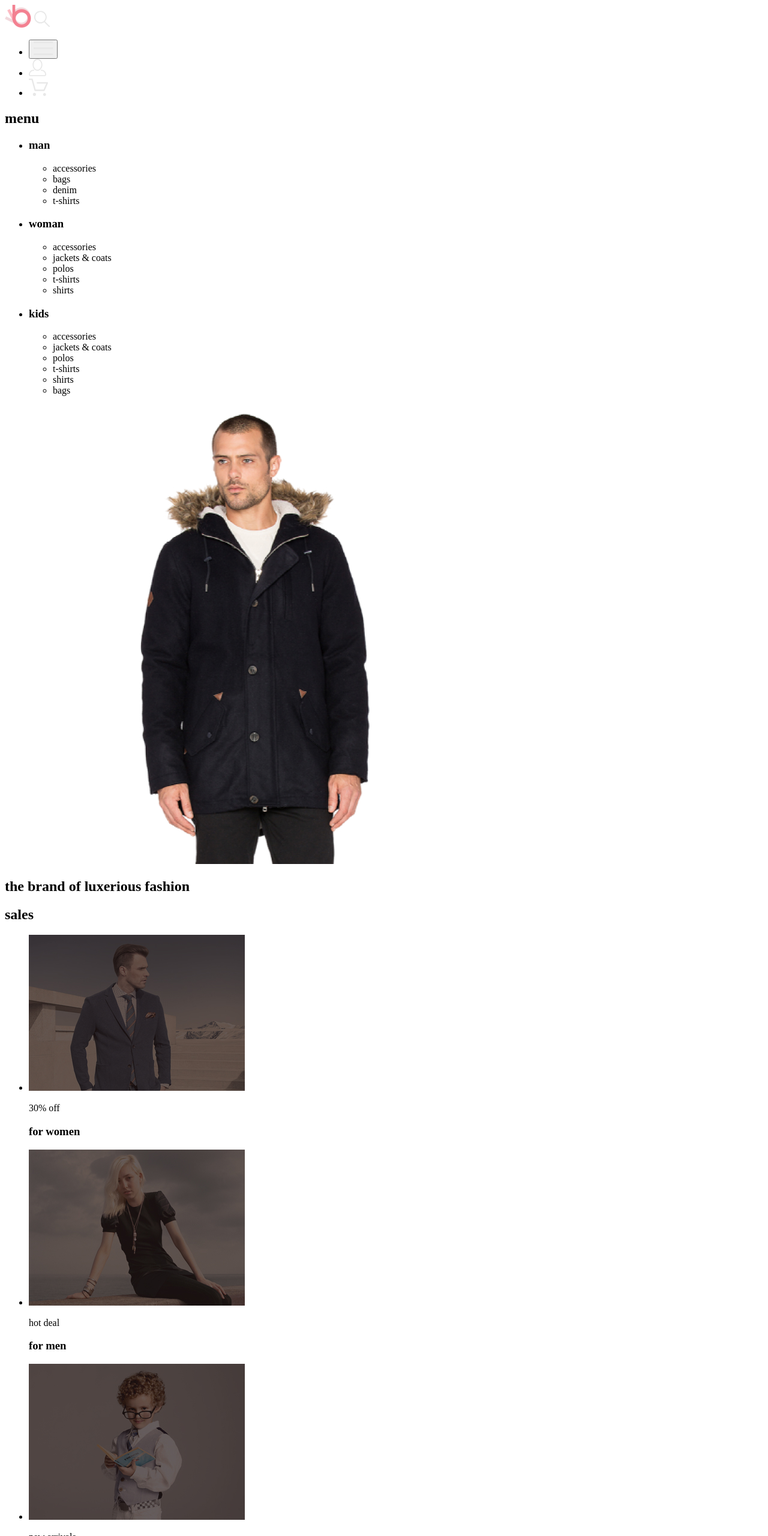
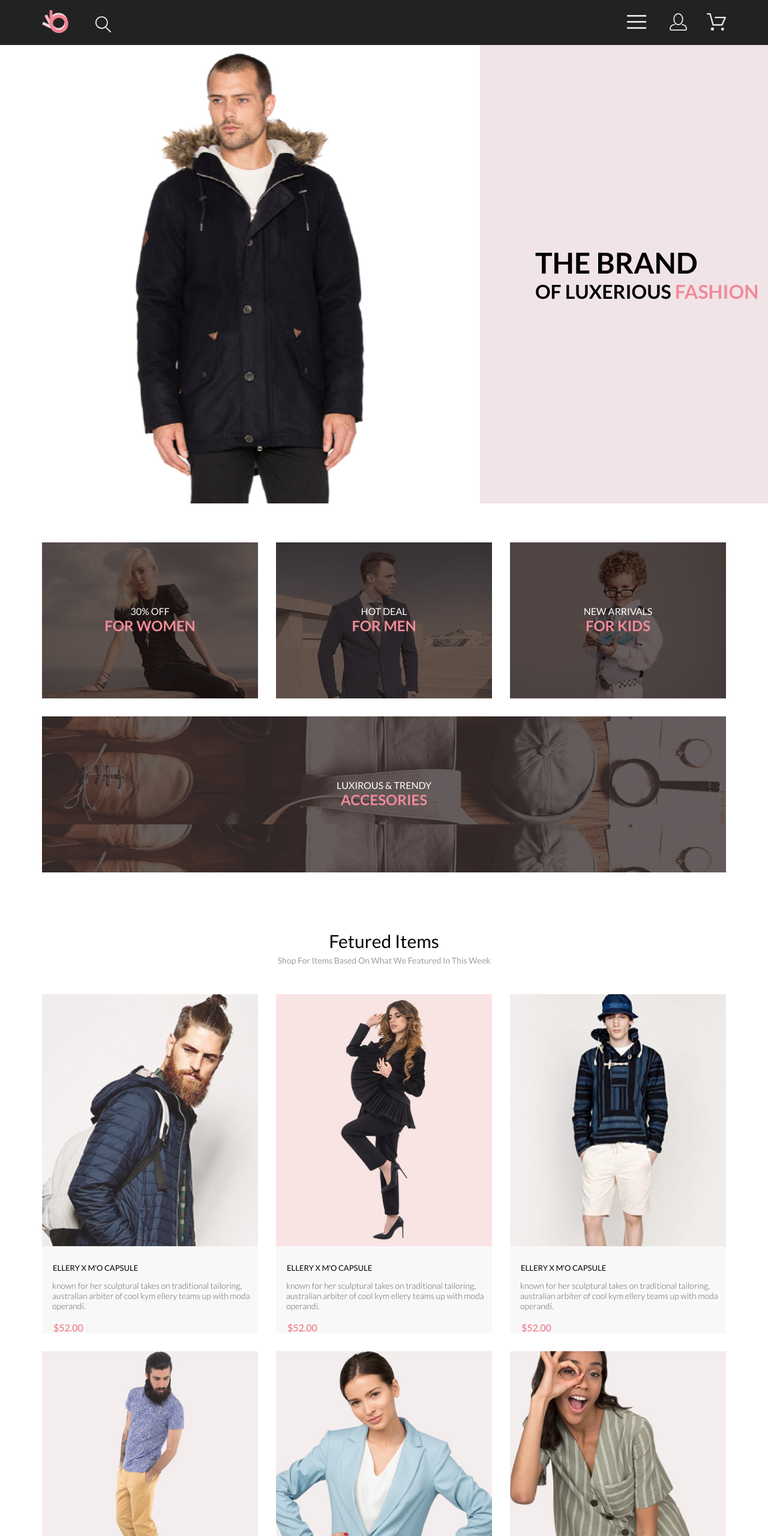
Before and after one commit to PavelKulpinov/shop-21.03, a plain HTML site: page index.html in a window 1280 px wide. Shown: the top 2560 px of the page at 60% size. Drawn offline with Linux system fonts and the light colour scheme.

Commit message:
2 урок

```diff
--- /dev/null
+++ b/css/reset.css
@@ -0,0 +1,47 @@
+/* http://meyerweb.com/eric/tools/css/reset/
+   v2.0 | 20110126
+   License: none (public domain)
+*/
+
+html, body, div, span, applet, object, iframe,
+h1, h2, h3, h4, h5, h6, p, blockquote, pre,
+a, abbr, acronym, address, big, cite, code,
+del, dfn, em, img, ins, kbd, q, s, samp,
+small, strike, strong, sub, sup, tt, var,
+b, u, i, center,
+dl, dt, dd, ol, ul, li,
+fieldset, form, label, legend,
+table, caption, tbody, tfoot, thead, tr, th, td,
+article, aside, canvas, details, embed,
+figure, figcaption, footer, header, hgroup,
+menu, nav, output, ruby, section, summary,
+time, mark, audio, video {
+	margin: 0;
+	padding: 0;
+	border: 0;
+	font-size: 100%;
+	vertical-align: baseline;
+}
+/* HTML5 display-role reset for older browsers */
+article, aside, details, figcaption, figure,
+footer, header, hgroup, menu, nav, section {
+	display: block;
+}
+body {
+	line-height: 1;
+}
+ol, ul {
+	list-style: none;
+}
+blockquote, q {
+	quotes: none;
+}
+blockquote:before, blockquote:after,
+q:before, q:after {
+	content: '';
+	content: none;
+}
+table {
+	border-collapse: collapse;
+	border-spacing: 0;
+}
--- /dev/null
+++ b/css/style.css
@@ -0,0 +1,264 @@
+:root {
+    --black-bkg: #222222;
+    /*background-color: var(--black-bkg); */
+    --pink-bkg: #F1E4E6;
+    --pink-color: #F18B99;
+    --sales-bkg: #211616B2;
+}
+
+body {
+    font-family: 'Lato', sans-serif;
+    font-size: 14px;
+    line-height: 17px;
+    font-style: normal;
+    font-weight: 400;
+}
+
+.visually-hidden {
+    position: absolute;
+    white-space: nowrap;
+    width: 1px;
+    height: 1px;
+    overflow: hidden;
+    border: 0;
+    padding: 0;
+    clip: rect(0 0 0 0);
+    clip-path: inset(50%);
+    margin: -1px;
+}
+
+.container {
+    width: 1140px;
+    margin: 0 auto;
+}
+
+.header {
+    background-color: var(--black-bkg);
+}
+
+.header__wrp {
+    display: flex;
+    align-items: center;
+    min-height: 75px;
+    justify-content: space-between;
+}
+
+.header__logo {
+    margin: 0 41px 0 0;
+}
+
+.header__menu-list {
+    display: flex;
+    align-items: center;
+}
+
+.header__link {
+    margin: 0 0 0 33px;
+}
+
+.header__burger {
+    border: none;
+    background-color: transparent;
+}
+
+.header__nav {
+    display: none;
+}
+
+.brand {
+    display: flex;
+}
+
+.brand__img {
+    height: 764px;
+    width: 800px;
+}
+
+.brand__title-wrp {
+    flex-grow: 1;
+    background-color: var(--pink-bkg);
+    padding: 0 0 0 92px;
+    display: flex;
+    align-items: center;
+}
+
+.brand__title {
+    font-size: 48px;
+    font-style: normal;
+    font-weight: 900;
+    line-height: 58px;
+    text-transform: uppercase;
+}
+
+.brand__title-lower {
+    font-size: 32px;
+    font-weight: 700;
+    line-height: 38px;
+    display: block;
+}
+
+.brand__title-pink {
+    color: var(--pink-color);
+}
+
+.sales__list {
+    display: flex;
+    justify-content: space-between;
+    flex-wrap: wrap;
+}
+
+.sales__item {
+    height: 260px;
+    width: 360px;
+    background-color: var(--sales-bkg);
+    text-align: center;
+}
+
+.sales__item--women {
+    background-image: url(../img/woman-sales.jpg);
+    margin: 65px 0 0 0;
+}
+
+.sales__item--men {
+    background-image: url(../img/men-sales.jpg);
+    margin: 65px 0 0 0;
+}
+
+.sales__item--kids {
+    background-image: url(../img/kids-sales.jpg);
+    margin: 65px 0 0 0;
+}
+
+.sales__item--accesories {
+    width: 100%;
+    background-image: url(../img/accesories-sales.jpg);
+    margin: 30px 0 96px 0;
+}
+
+.sales__item-text {
+    margin: 105px 0 0 0;
+    font-size: 16px;
+    font-weight: 400;
+    line-height: 19px;
+    text-transform: uppercase;
+    color: #FFFFFF;
+}
+
+.sales__title {
+    font-size: 24px;
+    font-weight: 700;
+    line-height: 29px;
+    text-transform: uppercase;
+    color: var(--pink-color);
+}
+
+.products__title {
+    text-align: center;
+    font-size: 30px;
+    font-weight: 400;
+    line-height: 36px;
+    text-transform: capitalize;
+    margin-bottom: 6px;
+}
+
+.products__sub-title {
+    text-align: center;
+    font-size: 14px;
+    font-weight: 400;
+    line-height: 17px;
+    text-transform: capitalize;
+    color: #9F9F9F;
+    padding-bottom: 48px;
+}
+
+.products__list {
+    display: grid;
+    grid-template-columns: 1fr 1fr 1fr;
+    grid-gap: 30px;
+}
+
+.products__item {
+    background-color: #F8F8F8;
+    ;
+}
+
+.products__item-title {
+    text-transform: uppercase;
+    font-size: 13px;
+    font-weight: 400;
+    line-height: 16px;
+    color: #000000;
+    margin: 25px 0 13px 18px;
+}
+
+.products__item-text {
+    font-size: 14px;
+    font-weight: 300;
+    line-height: 17px;
+    color: #5D5D5D;
+    margin: 0 0 18px 17px;
+    /* text-transform: capitalize; */
+}
+
+.products__item-price {
+    font-size: 16px;
+    font-weight: 400;
+    line-height: 19px;
+    color: #F16D7F;
+    margin: 0 0 0 19px;
+}
+
+.products__button {
+    margin: 0 auto;
+    display: block;
+    text-transform: capitalize;
+    border: 1px solid #FF6A6A;
+    background-color: #FFFFFF;
+    font-size: 16px;
+    font-weight: 400;
+    line-height: 19px;
+    color: #F26376;
+    padding: 15px 39px;
+    margin-top: 49px;
+    margin-bottom: 96px;
+}
+
+.aside {
+    background: #222224;
+}
+
+.aside__list {
+    display: flex;
+    min-height: 341px;
+}
+
+.aside__item-icon {
+    display: block;
+    margin-left: auto;
+    margin-right: auto;
+    width: 50%;
+    height: 32px;
+    width: 45px;
+    left: 389px;
+    margin-top: 103px;
+    margin-bottom: 28px;
+}
+
+.aside__item-title {
+    text-align: center;
+    margin-bottom: 16px;
+    font-size: 20px;
+    font-weight: 400;
+    line-height: 24px;
+    color: #FBFBFB;
+    text-transform: capitalize;
+}
+
+.aside__item-text {
+    text-align: center;
+    font-size: 14px;
+    font-weight: 300;
+    line-height: 17px;
+    color: #FBFBFB;
+    width: 360px;
+}
--- a/index.html
+++ b/index.html
@@ -5,195 +5,235 @@
     <meta charset="UTF-8">
     <meta http-equiv="X-UA-Compatible" content="IE=edge">
     <meta name="viewport" content="width=device-width, initial-scale=1.0">
+    <link rel="stylesheet" href="./css/reset.css">
+    <link rel="stylesheet" href="./css/style.css">
+    <link rel="preconnect" href="https://fonts.googleapis.com">
+    <link rel="preconnect" href="https://fonts.gstatic.com" crossorigin>
+    <link href="https://fonts.googleapis.com/css2?family=Lato:ital,wght@0,300;0,400;0,700;1,400&display=swap"
+        rel="stylesheet">
     <title>Document</title>
 </head>
 
 <body>
-    <header>
-        <img src="./img/logo-img.png" alt="logo">
-        <img src="./img/loupe-img.svg" alt="loupe">
-        <ul>
+    <header class="header">
+        <div class="container header__wrp">
+            <div class="header__container">
+                <img class="header__logo" src="./img/logo-img.png" alt="logo">
+                <img class="header__search-icon" src="./img/loupe-img.svg" alt="loupe">
+            </div>
+            <ul class="header__menu-list">
                 <li>
-                <button>
-                    <img src="./img/burger-img.svg" alt="burger">
+                    <button class="header__burger">
+                        <img class="header__burger-icon" src="./img/burger-img.svg" alt="burger">
                     </button>
                 </li>
                 <li>
-                <a href="#">
-                    <img src="./img/person-img.svg" alt="person">
+                    <a class="header__link" href="#">
+                        <img class="header__person-icon" src="./img/person-img.svg" alt="person">
                     </a>
                 </li>
                 <li>
-                <a href="#">
-                    <img src="./img/basket-img.svg" alt="basket">
+                    <a class="header__link" href="#">
+                        <img class="header__basket-icon" src="./img/basket-img.svg" alt="basket">
                     </a>
                 </li>
             </ul>
-        <nav>
-            <h2>menu</h2>
-            <ul>
-                <li>
-                    <h3>man</h3>
-                    <ul>
-                        <li>accessories</li>
-                        <li>bags</li>
-                        <li>denim</li>
-                        <li>t-shirts</li>
+            <nav class="header__nav">
+                <h2 class="header__nav-title">menu</h2>
+                <ul class="header__nav-list">
+                    <li class="header__nav-item nav-item">
+                        <h3 class="nav-item__title">man</h3>
+                        <ul class="nav-item__list">
+                            <li class="nav-item__item">accessories</li>
+                            <li class="nav-item__item">bags</li>
+                            <li class="nav-item__item">denim</li>
+                            <li class="nav-item__item">t-shirts</li>
                         </ul>
                     </li>
                     <li>
-                    <h3>woman</h3>
-                    <ul>
-                        <li>accessories</li>
-                        <li>jackets & coats</li>
-                        <li>polos</li>
-                        <li>t-shirts</li>
-                        <li>shirts</li>
+                        <h3 class="nav-item__title">woman</h3>
+                        <ul class="nav-item__list">
+                            <li class="nav-item__item">accessories</li>
+                            <li class="nav-item__item">jackets & coats</li>
+                            <li class="nav-item__item">polos</li>
+                            <li class="nav-item__item">t-shirts</li>
+                            <li class="nav-item__item">shirts</li>
                         </ul>
                     </li>
                     <li>
-                    <h3>kids</h3>
-                    <ul>
-                        <li>accessories</li>
-                        <li>jackets & coats</li>
-                        <li>polos</li>
-                        <li>t-shirts</li>
-                        <li>shirts</li>
-                        <li>bags</li>
+                        <h3 class="nav-item__title">kids</h3>
+                        <ul class="nav-item__list">
+                            <li class="nav-item__item">accessories</li>
+                            <li class="nav-item__item">jackets & coats</li>
+                            <li class="nav-item__item">polos</li>
+                            <li class="nav-item__item">t-shirts</li>
+                            <li class="nav-item__item">shirts</li>
+                            <li class="nav-item__item">bags</li>
                         </ul>
                     </li>
                 </ul>
             </nav>
+        </div>
     </header>
     <main>
-        <section>
-            <img src="./img/man-img.jpg" alt="man">
-            <h1>the brand of luxerious fashion</h1>
+        <section class="brand">
+            <img class="brand__img" src="./img/man-img.jpg" alt="man">
+            <div class="brand__title-wrp">
+                <h1 class="brand__title">the brand <span class="brand__title-lower">of luxerious <span
+                            class="brand__title-pink">fashion</span></span></h1>
+            </div>
         </section>
-        <section>
-            <h2>sales</h2>
-            <ul>
-                <li>
-                    <img src="./img/men-sales.jpg" alt="men-sales">
-                    <p>30% off</p>
-                    <h3>for women</h3>
+        <section class="sales">
+            <div class="container">
+                <h2 class="visually-hidden">sales</h2>
+                <ul class="sales__list">
+                    <li class="sales__item sales__item--women">
+                        <p class="sales__item-text">30% off</p>
+                        <h3 class="sales__title">for women</h3>
                     </li>
-                <li>
-                    <img src="./img/woman-sales.jpg" alt="woman-sales">
-                    <p>hot deal</p>
-                    <h3>for men</h3>
+                    <li class="sales__item sales__item--men">
+                        <p class="sales__item-text">hot deal</p>
+                        <h3 class="sales__title">for men</h3>
                     </li>
-                <li>
-                    <img src="./img/kids-sales.jpg" alt="kids-sales">
-                    <p>new arrivals</p>
-                    <h3>for kids</h3>
+                    <li class="sales__item sales__item--kids">
+                        <p class="sales__item-text">new arrivals</p>
+                        <h3 class="sales__title">for kids</h3>
                     </li>
-                <li>
-                    <img src="./img/accesories-sales.jpg" alt="accesories-sales">
-                    <p>luxirous & trendy</p>
-                    <h3>accesories</h3>
+                    <li class="sales__item sales__item--accesories">
+                        <p class="sales__item-text">luxirous & trendy</p>
+                        <h3 class="sales__title">accesories</h3>
                     </li>
                 </ul>
+            </div>
         </section>
-        <section>
-            <h2>fetured items</h2>
-            <p>shop for items based on what we featured in this week</p>
-            <ul>
-                <li>
-                    <img src="./img/men-products.jpg" alt="men-products">
-                    <h3>ellery x m'o capsule</h3>
-                    <p>known for her sculptural takes on traditional tailoring, australian arbiter of cool kym ellery
+        <section class="products">
+            <div class="container">
+                <h2 class="products__title">fetured items</h2>
+                <p class="products__sub-title">shop for items based on what we featured in this week</p>
+                <ul class="products__list">
+                    <li class="products__item">
+                        <img class="products__item-img" src="./img/men-products.jpg" alt="men-products">
+                        <h3 class="products__item-title">ellery x m'o capsule</h3>
+                        <p class="products__item-text">known for her sculptural takes on traditional tailoring,
+                            australian
+                            arbiter of cool kym ellery
                             teams up with moda operandi.</p>
-                    <p>$52.00</p>
-                <li>
-                    <img src="./img/women-products.jpg" alt="women-products">
-                    <h3>ellery x m'o capsule</h3>
-                    <p>known for her sculptural takes on traditional tailoring, australian arbiter of cool kym ellery
+                        <p class="products__item-price">$52.00</p>
+                    </li>
+                    <li class="products__item">
+                        <img class="products__item-img" src="./img/women-products.jpg" alt="women-products">
+                        <h3 class="products__item-title">ellery x m'o capsule</h3>
+                        <p class="products__item-text">known for her sculptural takes on traditional tailoring,
+                            australian
+                            arbiter of cool kym ellery
                             teams up with moda operandi.</p>
-                    <p>$52.00</p>
+                        <p class="products__item-price">$52.00</p>
                     </li>
-                <li>
-                    <img src="./img/junior-products.jpg" alt="junior-products">
-                    <h3>ellery x m'o capsule</h3>
-                    <p>known for her sculptural takes on traditional tailoring, australian arbiter of cool kym ellery
+                    <li class="products__item">
+                        <img class="products__item-img" src="./img/junior-products.jpg" alt="junior-products">
+                        <h3 class="products__item-title">ellery x m'o capsule</h3>
+                        <p class="products__item-text">known for her sculptural takes on traditional tailoring,
+                            australian
+                            arbiter of cool kym ellery
                             teams up with moda operandi.</p>
-                    <p>$52.00</p>
+                        <p class="products__item-price">$52.00</p>
                     </li>
-                <li>
-                    <img src="./img/men_2-products.jpg" alt="men_2-products">
-                    <h3>ellery x m'o capsule</h3>
-                    <p>known for her sculptural takes on traditional tailoring, australian arbiter of cool kym ellery
+                    <li class="products__item">
+                        <img class="products__item-img" src="./img/men_2-products.jpg" alt="men_2-products">
+                        <h3 class="products__item-title">ellery x m'o capsule</h3>
+                        <p class="products__item-text">known for her sculptural takes on traditional tailoring,
+                            australian
+                            arbiter of cool kym ellery
                             teams up with moda operandi.</p>
-                    <p>$52.00</p>
+                        <p class="products__item-price">$52.00</p>
                     </li>
-                <li>
-                    <img src="./img/women_2-products.jpg" alt="women_2-products">
-                    <h3>ellery x m'o capsule</h3>
-                    <p>known for her sculptural takes on traditional tailoring, australian arbiter of cool kym ellery
+                    <li class="products__item">
+                        <img class="products__item-img" src="./img/women_2-products.jpg" alt="women_2-products">
+                        <h3 class="products__item-title">ellery x m'o capsule</h3>
+                        <p class="products__item-text">known for her sculptural takes on traditional tailoring,
+                            australian
+                            arbiter of cool kym ellery
                             teams up with moda operandi.</p>
-                    <p>$52.00</p>
+                        <p class="products__item-price">$52.00</p>
                     </li>
-                <li>
-                    <img src="./img/women_3-products.jpg" alt="women_3-products">
-                    <h3>ellery x m'o capsule</h3>
-                    <p>known for her sculptural takes on traditional tailoring, australian arbiter of cool kym ellery
+                    <li class="products__item">
+                        <img class="products__item-img" src="./img/women_3-products.jpg" alt="women_3-products">
+                        <h3 class="products__item-title">ellery x m'o capsule</h3>
+                        <p class="products__item-text">known for her sculptural takes on traditional tailoring,
+                            australian
+                            arbiter of cool kym ellery
                             teams up with moda operandi.</p>
-                    <p>$52.00</p>
+                        <p class="products__item-price">$52.00</p>
                     </li>
                 </ul>
+                <button class="products__button">
+                    browse all product
+                </button>
+            </div>
         </section>
-        <section>
-            <h2>advantage</h2>
-            <ul>
-                <li>
-                    <img src="./img/delivery-img.svg" alt="delivery">
-                    <h3>free delivery</h3>
-                    <p>worldwide delivery on all. authorit tively morph next-generation innov tion with extensive
+        <section class="aside">
+            <div class="container">
+                <h2 class="visually-hidden">advantage</h2>
+                <ul class="aside__list">
+                    <li class="aside__item">
+                        <img class="aside__item-icon" src="./img/delivery-img.svg" alt="delivery">
+                        <h3 class="aside__item-title">free delivery</h3>
+                        <p class="aside__item-text">worldwide delivery on all. authorit tively morph next-generation
+                            innov
+                            tion with extensive
                             models.</p>
                     </li>
-                <li>
-                    <img src="./img/sales-img.svg" alt="sales-img">
-                    <h3>sales & discounts</h3>
-                    <p>worldwide delivery on all. authorit tively morph next-generation innov tion with extensive
+                    <li class="aside__item">
+                        <img class="aside__item-icon aside__item-icon--discount" src="./img/sales-img.svg" alt="sales-img">
+                        <h3 class="aside__item-title">sales & discounts</h3>
+                        <p class="aside__item-text">worldwide delivery on all. authorit tively morph next-generation
+                            innov
+                            tion with extensive
                             models.</p>
                     </li>
-                <li>
-                    <img src="./img/crown-img.svg" alt="crown-img">
-                    <h3>quality assurance</h3>
-                    <p>worldwide delivery on all. authorit tively morph next-generation innov tion with extensive
+                    <li class="aside__item">
+                        <img class="aside__item-icon" src="./img/crown-img.svg" alt="crown-img">
+                        <h3 class="aside__item-title">quality assurance</h3>
+                        <p class="aside__item-text">worldwide delivery on all. authorit tively morph next-generation
+                            innov
+                            tion with extensive
                             models.</p>
                     </li>
                 </ul>
+            </div>
         </section>
     </main>
-    <footer>
-        <section>
-            <h2>subscribe</h2>
-            <img src="./img/womens-subscribe.jpg" alt="subscribe">
-            <p>“vestibulum quis porttitor dui! quisque viverra nunc mi, a pulvinar purus condimentum“</p>
+    <footer class="footer">
+        <section class="footer__review">
+            <h2 class="footer__review-title">subscribe</h2>
+            <img class="footer__review-img" src="./img/womens-subscribe.jpg" alt="subscribe">
+            <p class="footer__review-text">“vestibulum quis porttitor dui! quisque viverra nunc mi, a pulvinar purus
+                condimentum“</p>
         </section>
-        <section>
-            <h2>copyright</h2>
-            <p>© 2021 brand all rights reserved.</p>
-            <ul>
-                <li>
-                    <a href="#">
-                        <img src="./img/facebook-img.svg" alt="facebook">
+        <section class="footer__copyright">
+            <h2 class="footer__copyright-title">copyright</h2>
+            <p class="footer__copyright-text">© 2021 brand all rights reserved.</p>
+        </section>
+        <section class="footer__social">
+            <ul class="footer__social-list">
+                <li class="footer__social-item social-item">
+                    <a class="social-item__link" href="#">
+                        <img class="social-item__icon" src="./img/facebook-img.svg" alt="facebook">
                     </a>
                 </li>
-                <li>
-                    <a href="#">
-                        <img src="./img/instagram-img.svg" alt="instagram">
+                <li class="footer__social-item">
+                    <a class="social-item__link" href="#">
+                        <img class="social-item__icon" src="./img/instagram-img.svg" alt="instagram">
                     </a>
                 </li>
-                <li>
-                    <a href="#">
-                        <img src="./img/twitter-img.svg" alt="twitter">
+                <li class="footer__social-item">
+                    <a class="social-item__link" href="#">
+                        <img class="social-item__icon" src="./img/twitter-img.svg" alt="twitter">
                     </a>
                 </li>
-                <li>
-                    <a href="#">
-                        <img src="./img/pinterest-img.svg" alt="pinterest">
+                <li class="footer__social-item">
+                    <a class="social-item__link" href="#">
+                        <img class="social-item__icon" src="./img/pinterest-img.svg" alt="pinterest">
                     </a>
                 </li>
             </ul>
```
Lines whose indentation alone changed are shown as unchanged.
